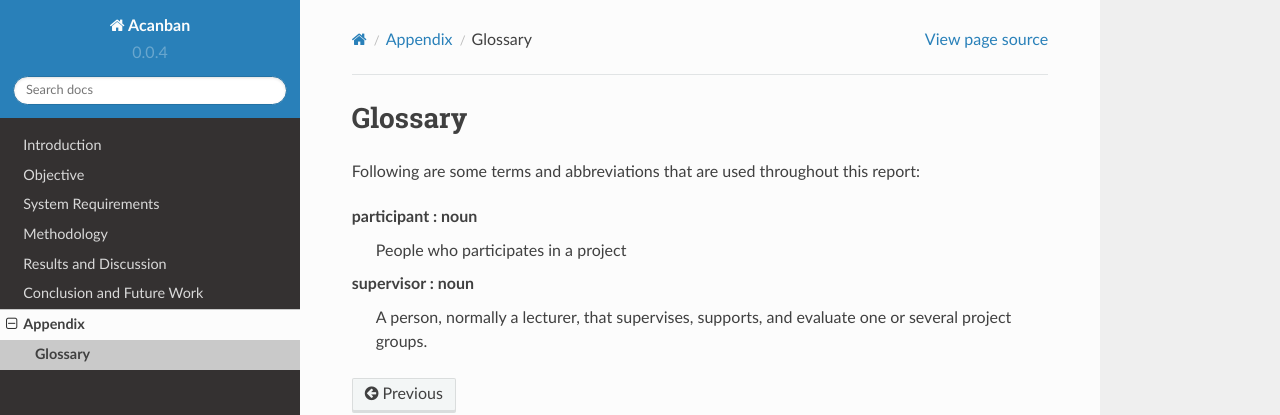
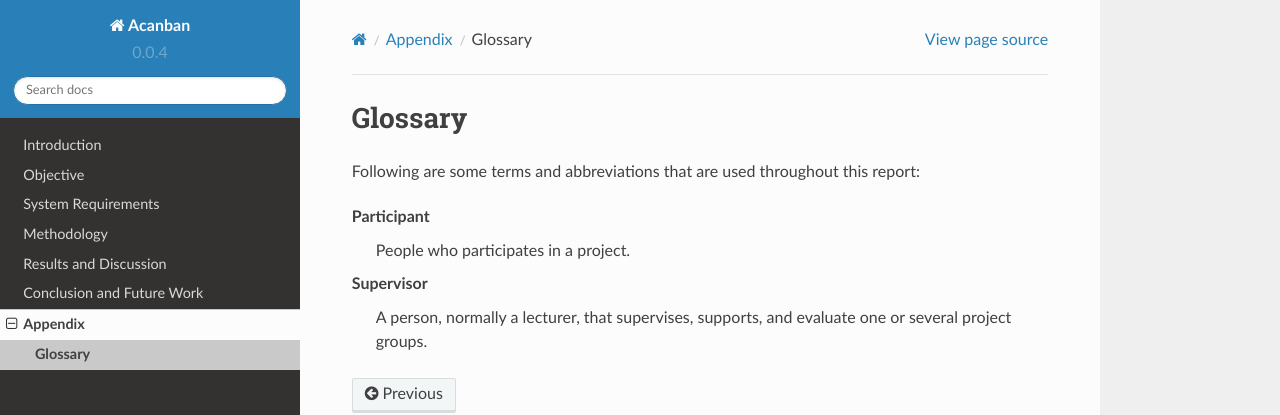
Before and after one commit to Huy-Ngo/acanban, a Sphinx documentation site: the page built from docs/source/appendix/glossary.rst, in a window 1280 px wide. Shown: the top 415 px of the page. Built offline with Sphinx 7.4.7 and the Read the Docs theme 2.0.0, drawn with Linux system fonts in a browser that asks for light colours; pages that are not in the unit, such as notebooks, are missing from menus; the version number is read from the project's files by our own code.

Commit message:
Use glossary directive

```diff
--- a/docs/source/appendix/glossary.rst
+++ b/docs/source/appendix/glossary.rst
@@ -4,10 +4,13 @@ Glossary
 Following are some terms and abbreviations
 that are used throughout this report:
 
+.. glossary::
 
-participant : noun
-   People who participates in a project
+   Participant
 
-supervisor : noun
-   A person, normally a lecturer, that supervises, supports, and evaluate
-   one or several project groups.
+      People who participates in a project.
+
+   Supervisor
+
+      A person, normally a lecturer, that supervises, supports, and evaluate
+      one or several project groups.
```
